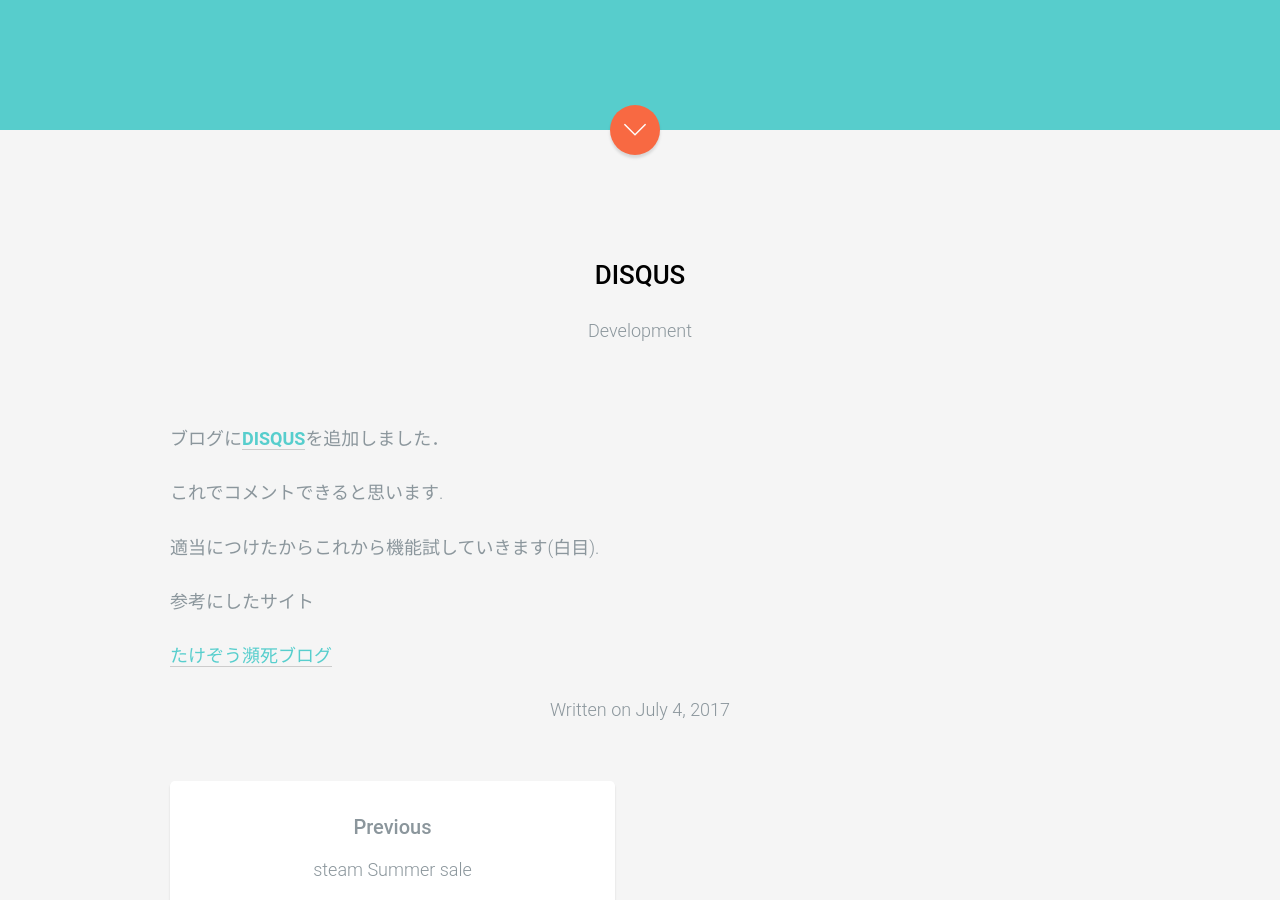
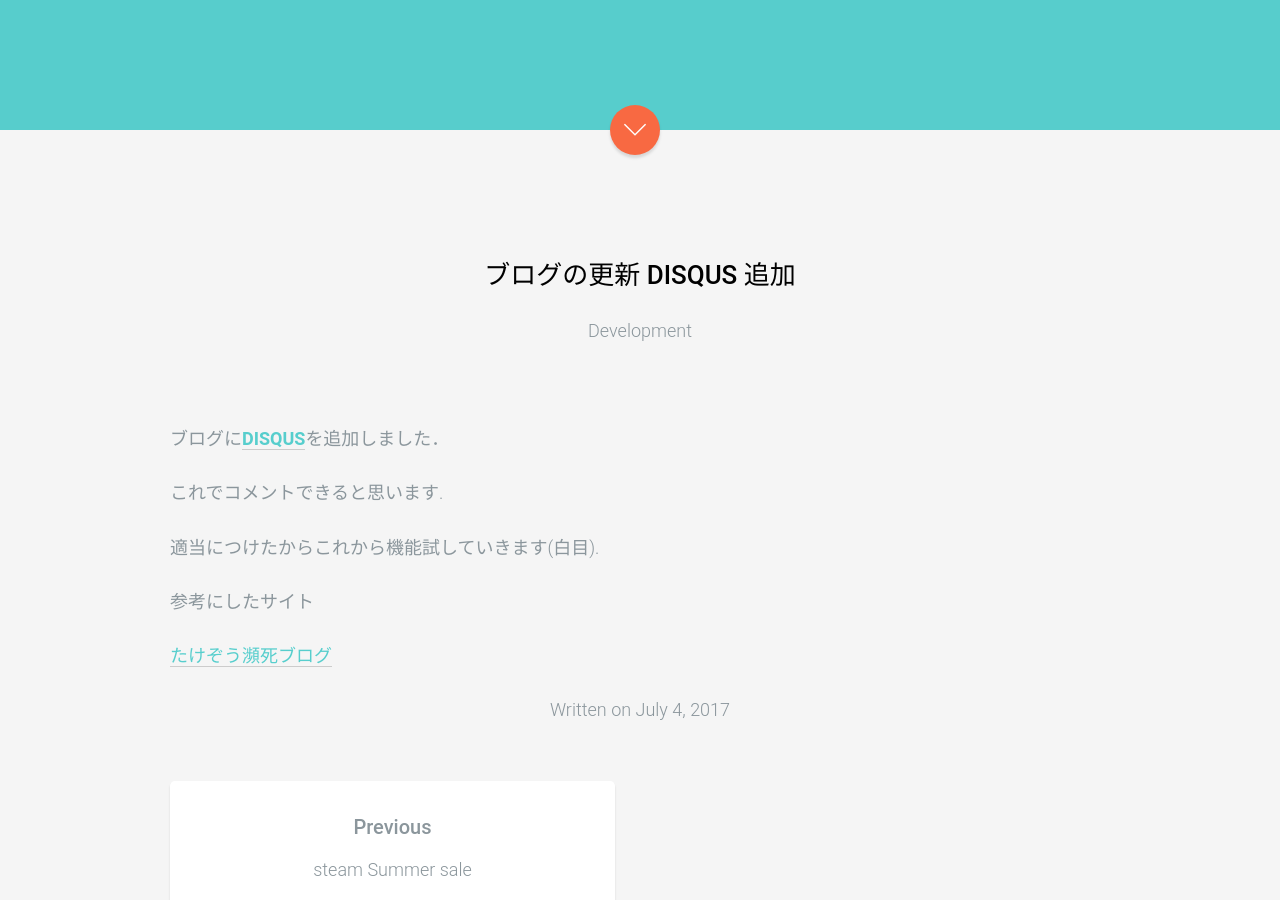
Before and after one commit to WakuwakuP/wakuwakup.github.io, a Jekyll site: the page built from _posts/2017-7-4-blogs-add-disqus.md, in a window 1280 px wide and 900 px high, scrolled down 520 px. Built offline with Jekyll 4.4.1, drawn with Linux system fonts in a browser that asks for light colours; comment, search, counter and statistics services are not loaded.

Commit message:
Update 2017-7-4-blogs-add-disqus.md

```diff
--- a/_posts/2017-7-4-blogs-add-disqus.md
+++ b/_posts/2017-7-4-blogs-add-disqus.md
@@ -1,6 +1,6 @@
 ---
 layout: post
-title: DISQUS
+title: ブログの更新 DISQUS 追加
 category: Development
 comments: true
 tag:
```
